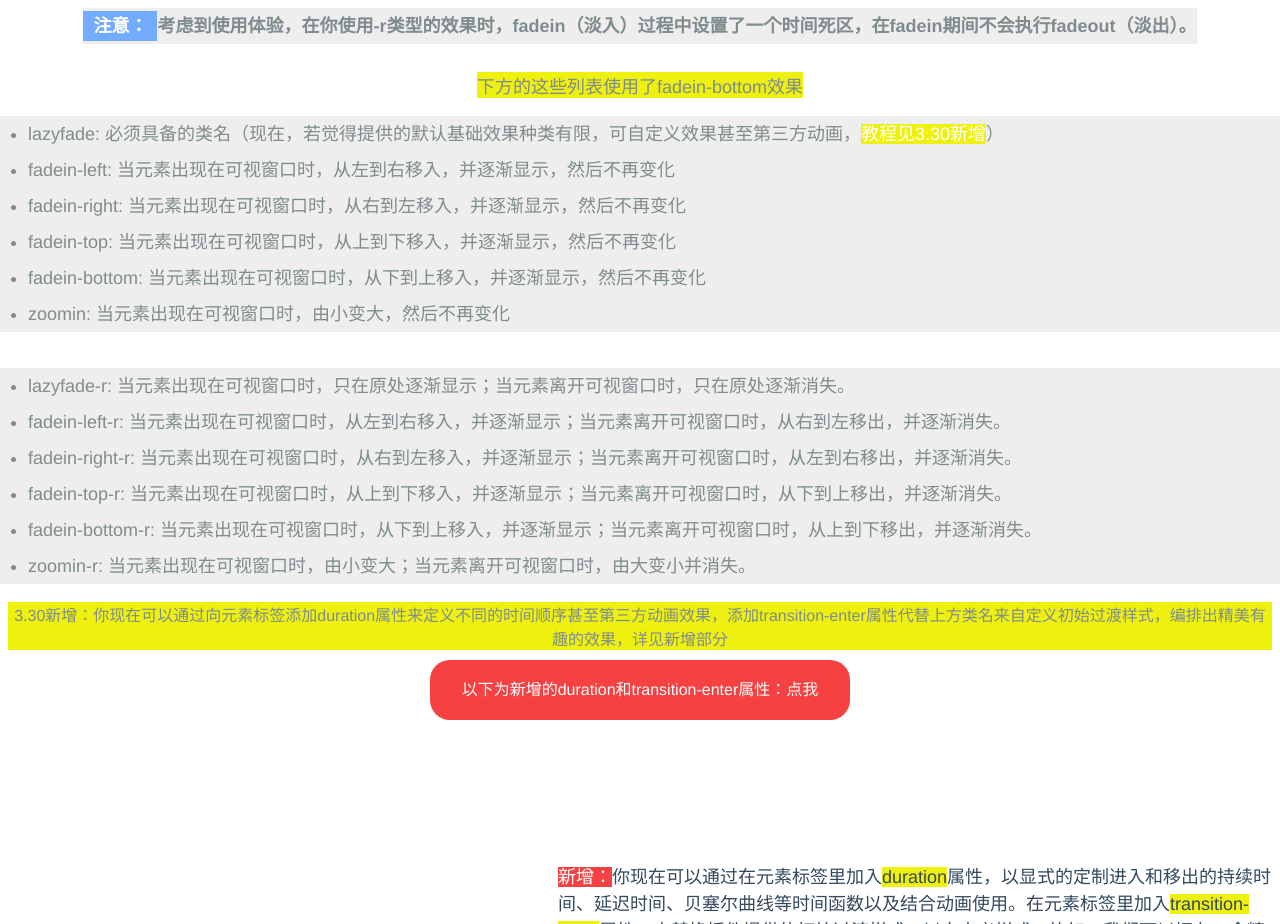
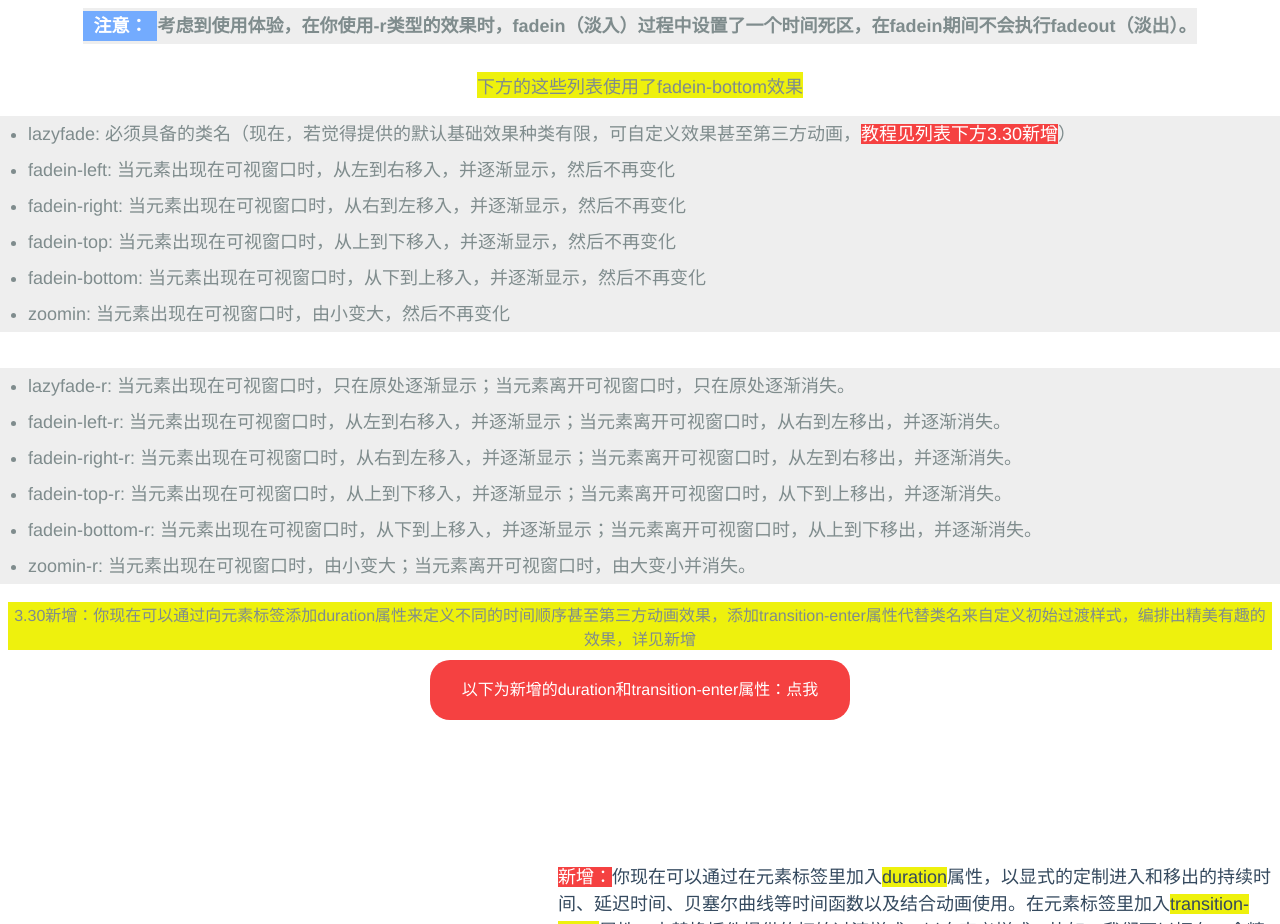
Before and after one commit to HiWayne/jsAnimate, a plain HTML site: page lazyfade.html in a window 1280 px wide. Shown: the part 1680-2604 px from the top of the page. Drawn offline with Linux system fonts and the light colour scheme.

Commit message:
懒加载过渡动画教程，类vue过渡风格，可定义时间、过渡初始样式、贝塞尔曲线，可与第三方动画库结合
懒加载过渡动画教程，类vue过渡风格，可定义时间、过渡初始样式、贝塞尔曲线，可与第三方动画库结合

```diff
--- a/lazyfade.html
+++ b/lazyfade.html
@@ -106,7 +106,7 @@
                     style="display:flex;flex-flow:column nowrap;justify-content:center;align-items:center;width:100%;font-size:18px;">
                     <div style="margin-top: 10px;background: #eef10d;text-align:center;">下方的这些列表使用了fadein-bottom效果</div>
                     <ul style="width:100%;background:#eee;">
-                        <li style="line-height:2em;">lazyfade: 必须具备的类名（现在，若觉得提供的默认基础效果种类有限，可自定义效果甚至第三方动画，<span style="background: #eef10d;color:#fff;">教程见3.30新增</span>）</li>
+                        <li style="line-height:2em;">lazyfade: 必须具备的类名（现在，若觉得提供的默认基础效果种类有限，可自定义效果甚至第三方动画，<span style="background: rgb(245, 65, 65);color:#fff;">教程见列表下方3.30新增</span>）</li>
                         <li style="line-height:2em;">fadein-left: 当元素出现在可视窗口时，从左到右移入，并逐渐显示，然后不再变化</li>
                         <li style="line-height:2em;">fadein-right: 当元素出现在可视窗口时，从右到左移入，并逐渐显示，然后不再变化</li>
                         <li style="line-height:2em;">fadein-top: 当元素出现在可视窗口时，从上到下移入，并逐渐显示，然后不再变化</li>
@@ -127,7 +127,7 @@
                     </ul>
                 </div>
                 <div style="margin-bottom: 10px;background: #eef10d;text-align:center;">
-                    3.30新增：你现在可以通过向元素标签添加duration属性来定义不同的时间顺序甚至第三方动画效果，添加transition-enter属性代替上方类名来自定义初始过渡样式，编排出精美有趣的效果，详见新增部分</div>
+                    3.30新增：你现在可以通过向元素标签添加duration属性来定义不同的时间顺序甚至第三方动画效果，添加transition-enter属性代替类名来自定义初始过渡样式，编排出精美有趣的效果，详见新增</div>
                 <div class="lazyfade zoomin fadein-bottom" duration="{enter: 2s}"
                     style="padding: 10px;width: 400px;height: 40px;line-height: 40px;text-align: center;background: rgb(245, 65, 65);cursor: pointer;border-radius:20px;">
                     <a href="#duration"
```
